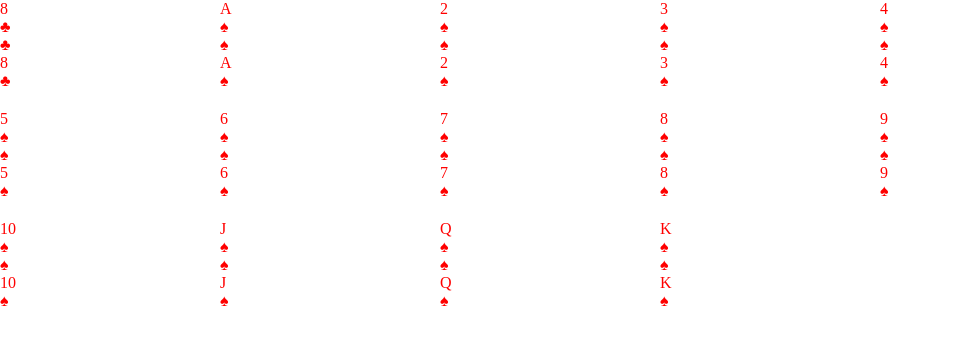
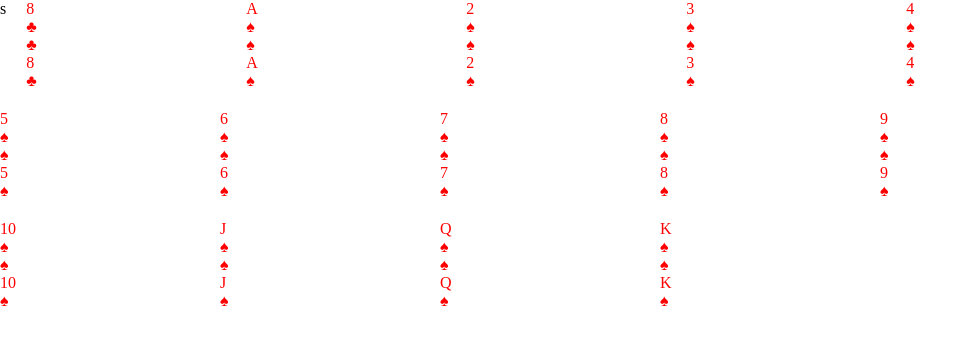
Before and after one commit to karolysaysbye/poker, a plain HTML site: page index.html in a window 1280 px wide. Shown: the whole page, without its empty margins (0-978 px from the left). Drawn offline with Linux system fonts and the light colour scheme.

Commit message:
adding new col

```diff
--- a/index.html
+++ b/index.html
@@ -27,6 +27,8 @@
 
 <body>
 
+    <div class="col">s</div>
+
     <my-card data-ertek="8" data-sign="3"></my-card>
 
     <script>
```
